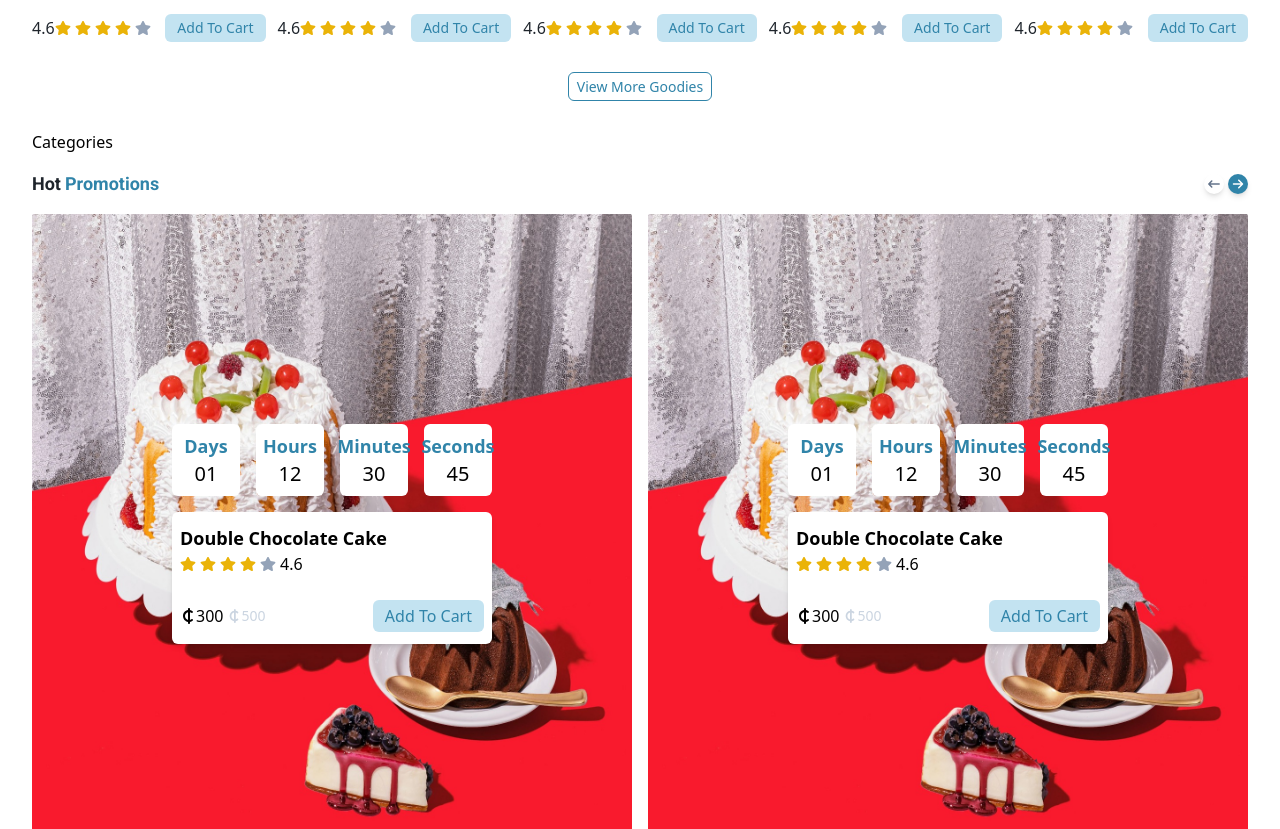
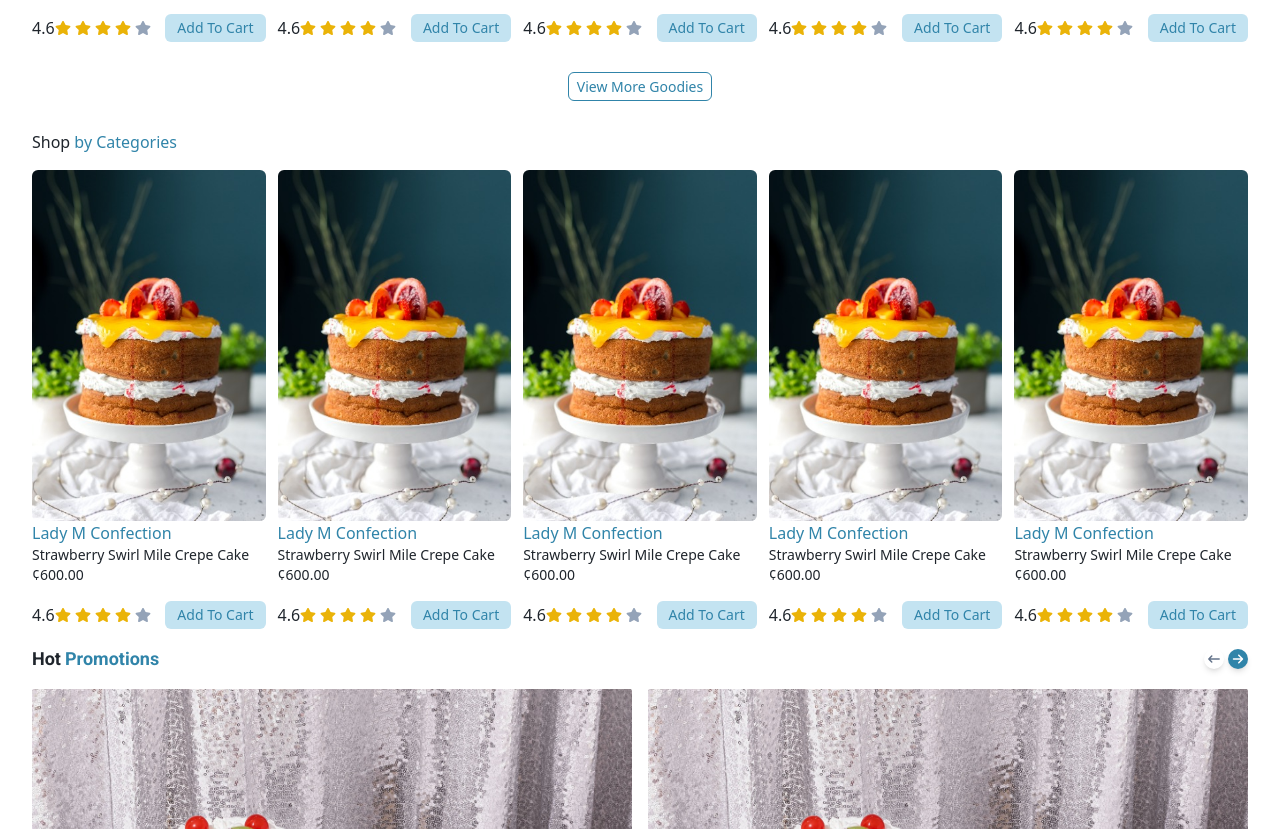
Before and after one commit to FlackoCodes/store-front, a React (Vite) app: page / in a window 1280 px wide. Shown: the part 1580-2409 px from the top of the page. Built offline with nearby package versions, Linux system fonts and the light colour scheme.

Commit message:
feat: categroies

```diff
--- a/src/components/Categories.tsx
+++ b/src/components/Categories.tsx
@@ -1,3 +1,15 @@
+import cake5 from "../images/cake-5.jfifF";
+import SubSellers from "./SubSellers";
+
 export default function Categories() {
-  return <div className="w-[95%] my-0 mx-auto">Categories</div>;
+  return (
+    <div className="w-[95%] my-0 mx-auto">
+      <div>
+        <h3 className="text-[#1F252C] font-medium">
+          Shop <span className="text-[#3084A9]">by Categories</span>
+        </h3>
+      </div>
+      <SubSellers />
+    </div>
+  );
 }
--- /dev/null
+++ b/src/components/SubSellers.tsx
@@ -0,0 +1,37 @@
+import cake4 from "../images/cake4.jfif";
+import Button from "./Button";
+import Star from "./Star";
+
+export default function SubSellers() {
+  const arr = new Array(5).fill(cake4);
+
+  return (
+    <>
+      <div className="flex my-4 gap-3">
+        {arr.map((item, index) => (
+          <div className="flex flex-col">
+            <div key={index}>
+              <img src={item} alt="cake" className="rounded-md" />
+            </div>
+            <div>
+              <h4 className="text-[#3084A9] font-normal text-base">
+                Lady M Confection
+              </h4>
+              <h5 className="text-[#1F252C] font-normal text-sm">
+                Strawberry Swirl Mile Crepe Cake
+              </h5>
+              <h6 className="text-[#1F252C] font-medium text-sm">¢600.00</h6>
+            </div>
+            <div className="flex justify-between items-center mt-4">
+              <div className="flex items-center">
+                <p className="text-[#1F252C]">4.6</p>
+                <Star className={"gap-0"} />
+              </div>
+              <Button className={"py-1 px-1.5 text-sm"} />
+            </div>
+          </div>
+        ))}
+      </div>
+    </>
+  );
+}
--- a/src/components/TopSellers.tsx
+++ b/src/components/TopSellers.tsx
@@ -1,10 +1,8 @@
 import { PiCrown } from "react-icons/pi";
-import cake4 from "../images/cake4.jfif";
 import Star from "./Star";
 import Button from "./Button";
 import { Link } from "react-router-dom";
-
-const arr = new Array(5).fill(cake4);
+import SubSellers from "./SubSellers";
 
 export default function TopSellers() {
   return (
@@ -25,33 +23,12 @@ export default function TopSellers() {
           </div>
         ))}
       </div>
-      <div className="flex my-4 gap-3">
-        {arr.map((item, index) => (
-          <div className="flex flex-col">
-            <div key={index}>
-              <img src={item} alt="cake" className="rounded-md" />
-            </div>
-            <div>
-              <h4 className="text-[#3084A9] font-normal text-base">
-                Lady M Confection
-              </h4>
-              <h5 className="text-[#1F252C] font-normal text-sm">
-                Strawberry Swirl Mile Crepe Cake
-              </h5>
-              <h6 className="text-[#1F252C] font-medium text-sm">¢600.00</h6>
-            </div>
-            <div className="flex justify-between items-center mt-4">
-              <div className="flex items-center">
-                <p className="text-[#1F252C]">4.6</p>
-                <Star className={"gap-0"} />
-              </div>
-              <Button className={"py-1 px-1.5 text-sm"} />
-            </div>
-          </div>
-        ))}
-      </div>
+      <SubSellers />
       <div className="text-center my-8">
-        <Link to={"/"} className="border text-sm rounded-md py-1 px-2 text-[#3084A9] border-[#3084A9]">
+        <Link
+          to={"/"}
+          className="border text-sm rounded-md py-1 px-2 text-[#3084A9] border-[#3084A9]"
+        >
           View More Goodies
         </Link>
       </div>
```
